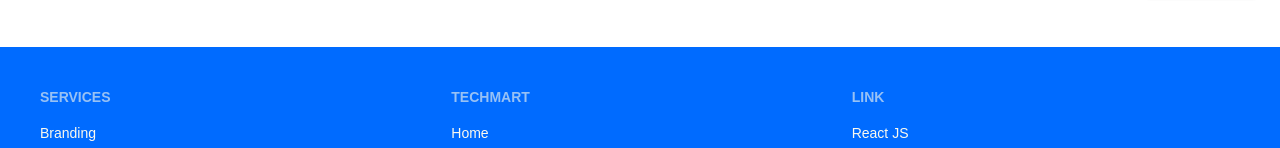
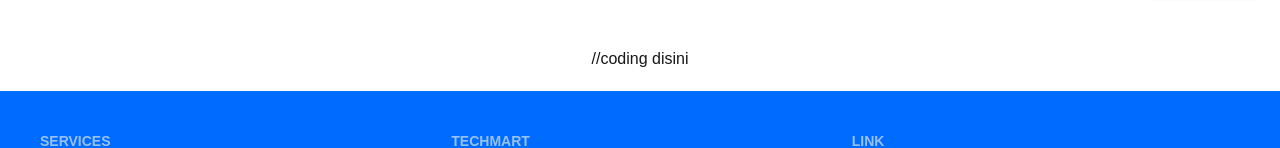
Before and after one commit to restuanggia/GH-STUDIO, a Next.js app: page / in a window 1280 px wide. Shown: the part 933-1081 px from the top of the page. Built offline with nearby package versions, Linux system fonts and the light colour scheme.

Commit message:
Faiz : Menambahkan Margin dan Flex Justify

```diff
--- a/app/page.tsx
+++ b/app/page.tsx
@@ -66,7 +66,13 @@ export default function RootPage() {
           <a href="/product">Lihat Semua</a>
         </button>
       </div>
+      <div className="mt-12 px-4">
+        <div className="flex justify-around flex-wrap">
+          //coding disini
+        </div>
+      </div>
     </div>
+
   );
 
 
```
